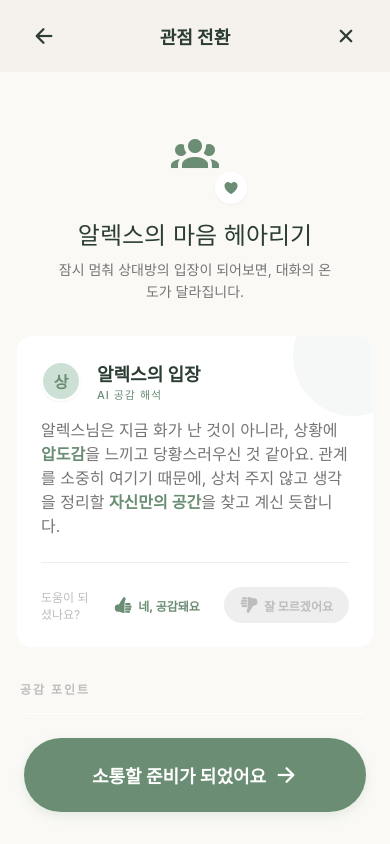
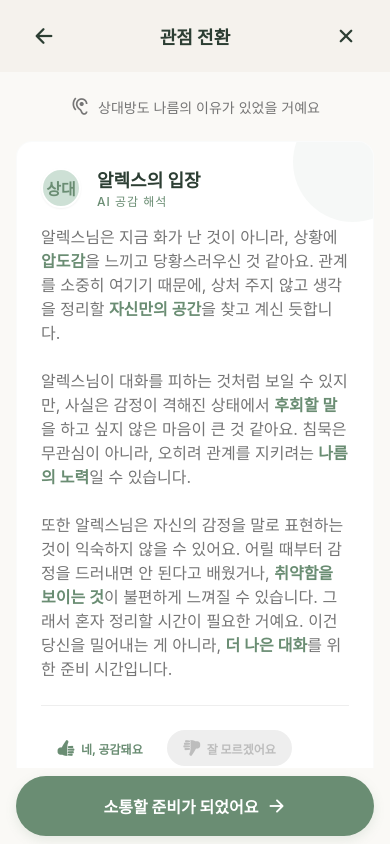
Before and after one commit to jishuya/speaktrue, a React Native app in the folder front/: screen /Perspective in a window 390 px wide. Built offline with nearby package versions, Linux system fonts and the light colour scheme.

Commit message:
🎨 [style] Redesign PerspectiveScreen

```diff
--- a/front/src/components/common/Button.js
+++ b/front/src/components/common/Button.js
@@ -121,9 +121,9 @@ const styles = StyleSheet.create({
     minHeight: 36,
   },
   size_md: {
-    paddingVertical: SPACING.md,
+    paddingVertical: SPACING.md + 2,
     paddingHorizontal: SPACING.lg,
-    minHeight: 48,
+    minHeight: 52,
   },
   size_lg: {
     paddingVertical: SPACING.lg,
--- a/front/src/components/ui/Icon.js
+++ b/front/src/components/ui/Icon.js
@@ -108,6 +108,7 @@ const ICON_MAP = {
   'bolt': { set: 'ion', iconName: 'flash' },
   'handshake': { set: 'mci', iconName: 'handshake' },
   'wifi-off': { set: 'ion', iconName: 'wifi' },
+  'ear-hearing': { set: 'mci', iconName: 'ear-hearing' },
 
   // Default fallback
   'default': { set: 'ion', iconName: 'help-circle' },
--- a/front/src/screens/PerspectiveScreen.js
+++ b/front/src/screens/PerspectiveScreen.js
@@ -29,17 +29,11 @@ export default function PerspectiveScreen({ navigation }) {
         contentContainerStyle={styles.scrollContent}
         showsVerticalScrollIndicator={true}
       >
-        {/* Hero Section */}
-        <View style={styles.heroSection}>
-          <View style={styles.heroIcon}>
-            <Icon name="diversity-1" size={48} color={COLORS.primary} />
-            <View style={styles.heroIconBadge}>
-              <Icon name="favorite" size={16} color={COLORS.primary} />
-            </View>
-          </View>
-          <Text style={styles.heroTitle}>알렉스의 마음 헤아리기</Text>
-          <Text style={styles.heroSubtitle}>
-            잠시 멈춰 상대방의 입장이 되어보면, 대화의 온도가 달라집니다.
+        {/* Motivation Hint */}
+        <View style={styles.motivationHint}>
+          <Icon name="ear-hearing" size={20} color={COLORS.textSecondary} style={styles.hintIcon} />
+          <Text style={styles.hintText}>
+            상대방도 나름의 이유가 있었을 거예요
           </Text>
         </View>
 
@@ -48,7 +42,7 @@ export default function PerspectiveScreen({ navigation }) {
           <View style={styles.cardGlow} />
           <View style={styles.cardHeader}>
             <View style={styles.partnerAvatar}>
-              <Text style={styles.avatarText}>상</Text>
+              <Text style={styles.avatarText}>상대</Text>
             </View>
             <View style={styles.cardHeaderText}>
               <Text style={styles.partnerName}>알렉스의 입장</Text>
@@ -60,11 +54,22 @@ export default function PerspectiveScreen({ navigation }) {
             <Text style={styles.highlight}>압도감</Text>을 느끼고 당황스러우신 것 같아요.
             관계를 소중히 여기기 때문에, 상처 주지 않고 생각을 정리할{' '}
             <Text style={styles.highlight}>자신만의 공간</Text>을 찾고 계신 듯합니다.
+            {'\n\n'}
+            알렉스님이 대화를 피하는 것처럼 보일 수 있지만, 사실은 감정이 격해진 상태에서{' '}
+            <Text style={styles.highlight}>후회할 말</Text>을 하고 싶지 않은 마음이 큰 것 같아요.
+            침묵은 무관심이 아니라, 오히려 관계를 지키려는{' '}
+            <Text style={styles.highlight}>나름의 노력</Text>일 수 있습니다.
+            {'\n\n'}
+            또한 알렉스님은 자신의 감정을 말로 표현하는 것이 익숙하지 않을 수 있어요.
+            어릴 때부터 감정을 드러내면 안 된다고 배웠거나,{' '}
+            <Text style={styles.highlight}>취약함을 보이는 것</Text>이 불편하게 느껴질 수 있습니다.
+            그래서 혼자 정리할 시간이 필요한 거예요. 이건 당신을 밀어내는 게 아니라,{' '}
+            <Text style={styles.highlight}>더 나은 대화</Text>를 위한 준비 시간입니다.
           </Text>
 
           {/* Feedback */}
           <View style={styles.feedbackSection}>
-            <Text style={styles.feedbackLabel}>도움이 되셨나요?</Text>
+            {/* <Text style={styles.feedbackLabel}>도움이 되셨나요?</Text> */}
             <View style={styles.feedbackButtons}>
               <TouchableOpacity style={styles.feedbackButton}>
                 <Icon name="thumb-up" size={18} color={COLORS.primary} />
@@ -108,7 +113,7 @@ export default function PerspectiveScreen({ navigation }) {
           title="소통할 준비가 되었어요"
           icon="arrow-forward"
           iconPosition="right"
-          size="lg"
+          size="md"
           fullWidth
           onPress={() => navigation.goBack()}
         />
@@ -129,45 +134,20 @@ const styles = StyleSheet.create({
     paddingHorizontal: SPACING.md,
     paddingBottom: 100,
   },
-  heroSection: {
-    alignItems: 'center',
-    paddingVertical: SPACING.xl,
-  },
-  heroIcon: {
-    width: 96,
-    height: 96,
-    borderRadius: 48,
-    backgroundColor: COLORS.secondaryBg,
+  motivationHint: {
+    flexDirection: 'row',
     alignItems: 'center',
     justifyContent: 'center',
-    marginBottom: SPACING.md,
-    position: 'relative',
+    paddingVertical: SPACING.lg,
+    gap: SPACING.xs,
   },
-  heroIconBadge: {
-    position: 'absolute',
-    bottom: -4,
-    right: -4,
-    width: 32,
-    height: 32,
-    borderRadius: 16,
-    backgroundColor: COLORS.surface,
-    alignItems: 'center',
-    justifyContent: 'center',
-    ...SHADOWS.sm,
+  hintIcon: {
+    marginRight: 4,
   },
-  heroTitle: {
-    fontSize: FONT_SIZE.xxl,
-    fontWeight: FONT_WEIGHT.extraBold,
-    color: COLORS.textPrimary,
-    textAlign: 'center',
-    marginBottom: SPACING.sm,
-  },
-  heroSubtitle: {
-    fontSize: FONT_SIZE.md,  // 14px - 본문 최소 크기
+  hintText: {
+    fontSize: FONT_SIZE.md,
     color: COLORS.textSecondary,
     textAlign: 'center',
-    maxWidth: 280,
-    lineHeight: 22,
   },
   mainCard: {
     backgroundColor: COLORS.surface,
@@ -218,7 +198,7 @@ const styles = StyleSheet.create({
     color: COLORS.textPrimary,
   },
   aiLabel: {
-    fontSize: 11,  // 최소 라벨 크기
+    fontSize: 12,
     fontWeight: FONT_WEIGHT.medium,
     color: COLORS.primary,
     textTransform: 'uppercase',
@@ -272,14 +252,13 @@ const styles = StyleSheet.create({
   },
   empathySection: {
     marginTop: SPACING.xl,
+    marginBottom: SPACING.xxl,
   },
   sectionTitle: {
-    fontSize: FONT_SIZE.sm,  // 12px - 섹션 라벨
-    fontWeight: FONT_WEIGHT.bold,
+    fontSize: 13,
+    fontWeight: FONT_WEIGHT.semiBold,
     color: COLORS.textMuted,
-    textTransform: 'uppercase',
-    letterSpacing: 2,
-    marginBottom: SPACING.md,
+    marginBottom: SPACING.sm,
     marginLeft: SPACING.xs,
   },
   empathyCard: {
@@ -303,22 +282,22 @@ const styles = StyleSheet.create({
     flex: 1,
   },
   empathyLabel: {
-    fontSize: FONT_SIZE.sm,  // 12px - 캡션
-    color: COLORS.textMuted,
+    fontSize: FONT_SIZE.md,
+    color: COLORS.textSecondary,
   },
   empathyValue: {
-    fontSize: FONT_SIZE.md,  // 14px - 본문 최소 크기
+    fontSize: FONT_SIZE.lg,
     fontWeight: FONT_WEIGHT.bold,
     color: COLORS.textPrimary,
-    marginTop: 2,
+    marginTop: 4,
   },
   bottomCta: {
     position: 'absolute',
     bottom: 0,
     left: 0,
     right: 0,
-    padding: SPACING.lg,
-    paddingBottom: SPACING.xl,
+    paddingHorizontal: SPACING.md,
+    paddingVertical: SPACING.sm,
     backgroundColor: COLORS.backgroundLight,
   },
 });
```
